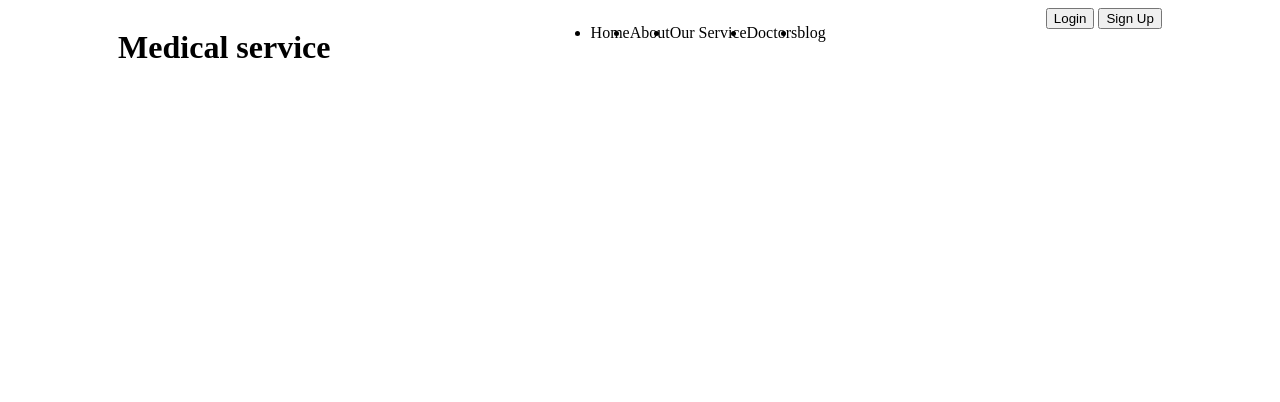
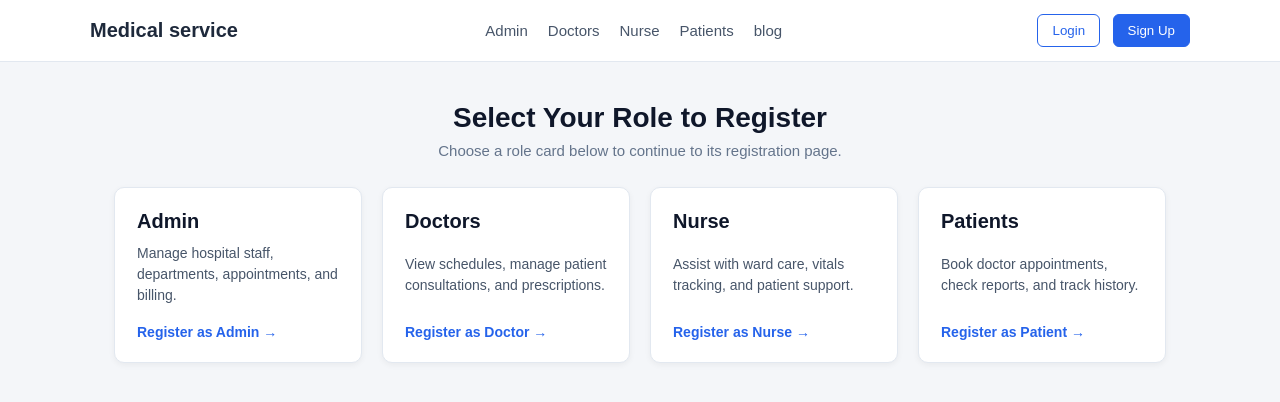
Before and after one commit to Jabedhossain101/WebTech_Project_Fall2026-27_GroupNumbe-3-, a plain HTML site: page index.html in a window 1280 px wide. Drawn offline with Linux system fonts and the light colour scheme.

Commit message:
update homepage for routing

```diff
--- a/Admin/js/dashboard.js
+++ b/Admin/js/dashboard.js
@@ -5,7 +5,7 @@ document.addEventListener('DOMContentLoaded', function () {
     doctors: 14,
     patients: 128,
     appointments: 36,
-    revenue: '৳ 2,45,000',
+    revenue: '2,45,000',
   };
 
   document.getElementById('totalDoctors').textContent = stats.doctors;
--- a/index.html
+++ b/index.html
@@ -1,39 +1,72 @@
 <!DOCTYPE html>
 <html lang="en">
+
 <head>
   <meta charset="UTF-8">
   <meta name="viewport" content="width=device-width, initial-scale=1.0">
   <link rel="stylesheet" href="style.css">
   <title>Medical service</title>
 </head>
+
 <body>
   <header>
     <div class="nav">
-  <div><h1>Medical service</h1></div>
+      <div>
+        <h1>Medical service</h1>
+      </div>
       <div>
         <ul class="list-item">
-  <li>Home</li>
-  <li>About</li>
-  <li>Our Service</li>
+          <li>Admin</li>
           <li>Doctors</li>
+          <li>Nurse</li>
+          <li>Patients</li>
           <li>blog</li>
         </ul>
       </div>
       <div>
-    <button>Login</button>
-    <button>Sign Up</button>
+        <button type="button">Login</button>
+        <button type="button">Sign Up</button>
       </div>
     </div>
-
   </header>
 
   <main>
+    <section class="role-section">
+      <div class="role-header">
+        <h2>Select Your Role to Register</h2>
+        <p>Choose a role card below to continue to its registration page.</p>
+      </div>
 
+      <div class="role-grid">
+        <a href="./admin/register.html" class="role-card">
+          <h3>Admin</h3>
+          <p>Manage hospital staff, departments, appointments, and billing.</p>
+          <span class="role-cta">Register as Admin →</span>
+        </a>
+
+        <a href="./doctor-section/register.html" class="role-card">
+          <h3>Doctors</h3>
+          <p>View schedules, manage patient consultations, and prescriptions.</p>
+          <span class="role-cta">Register as Doctor →</span>
+        </a>
+
+        <a href="./nurse/register.html" class="role-card">
+          <h3>Nurse</h3>
+          <p>Assist with ward care, vitals tracking, and patient support.</p>
+          <span class="role-cta">Register as Nurse →</span>
+        </a>
+
+        <a href="./patient/HTML/register.html" class="role-card">
+          <h3>Patients</h3>
+          <p>Book doctor appointments, check reports, and track history.</p>
+          <span class="role-cta">Register as Patient →</span>
+        </a>
+      </div>
+    </section>
   </main>
 
   <footer>
-
-
   </footer>
 </body>
+
 </html>
--- a/style.css
+++ b/style.css
@@ -1,10 +1,129 @@
-.nav{
-  display: flex;
-  justify-content: space-around;
-  text-align: center;
+* {
+  box-sizing: border-box;
+  margin: 0;
+  padding: 0;
+  font-family: Arial, sans-serif;
 }
 
-.list-item{
+body {
+  background-color: #f4f6f9;
+  color: #1f2937;
+}
+
+header {
+  background-color: #ffffff;
+  border-bottom: 1px solid #e2e8f0;
+  padding: 14px 24px;
+}
+
+.nav {
+  max-width: 1100px;
+  margin: 0 auto;
   display: flex;
+  justify-content: space-between;
+  align-items: center;
+  gap: 16px;
+}
+
+.nav h1 {
+  font-size: 20px;
+  color: #1e293b;
+}
+
+.list-item {
+  list-style: none;
+  display: flex;
+  gap: 20px;
+}
+
+.list-item li {
+  cursor: pointer;
+  font-size: 15px;
+  color: #475569;
+}
+
+.list-item li:hover {
+  color: #2563eb;
+}
+
+.nav button {
+  padding: 8px 14px;
+  border-radius: 6px;
+  border: 1px solid #2563eb;
+  background-color: #2563eb;
+  color: #ffffff;
+  cursor: pointer;
+  margin-left: 8px;
+}
+
+.nav button:first-child {
+  background-color: transparent;
+  color: #2563eb;
+}
+
+.role-section {
+  max-width: 1100px;
+  margin: 40px auto;
+  padding: 0 24px;
+}
+
+.role-header {
   text-align: center;
+  margin-bottom: 28px;
 }
+
+.role-header h2 {
+  font-size: 28px;
+  color: #0f172a;
+  margin-bottom: 8px;
+}
+
+.role-header p {
+  color: #64748b;
+  font-size: 15px;
+}
+
+.role-grid {
+  display: grid;
+  grid-template-columns: repeat(auto-fit, minmax(230px, 1fr));
+  gap: 20px;
+}
+
+.role-card {
+  display: flex;
+  flex-direction: column;
+  justify-content: space-between;
+  background-color: #ffffff;
+  border: 1px solid #e2e8f0;
+  border-radius: 10px;
+  padding: 22px;
+  text-decoration: none;
+  color: inherit;
+  box-shadow: 0 2px 6px rgba(0, 0, 0, 0.05);
+  transition: transform 0.2s ease, box-shadow 0.2s ease, border-color 0.2s ease;
+}
+
+.role-card:hover {
+  transform: translateY(-4px);
+  border-color: #2563eb;
+  box-shadow: 0 8px 18px rgba(37, 99, 235, 0.12);
+}
+
+.role-card h3 {
+  font-size: 20px;
+  color: #0f172a;
+  margin-bottom: 10px;
+}
+
+.role-card p {
+  font-size: 14px;
+  line-height: 1.5;
+  color: #475569;
+  margin-bottom: 18px;
+}
+
+.role-cta {
+  font-size: 14px;
+  font-weight: bold;
+  color: #2563eb;
+}
```
Lines whose indentation alone changed are shown as unchanged.
